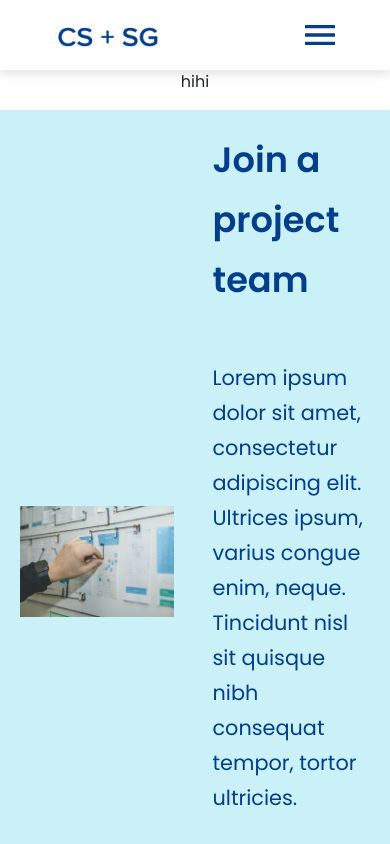
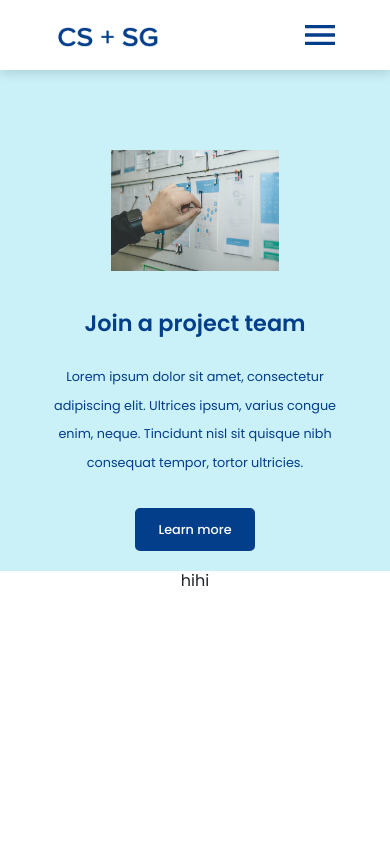
Before and after one commit to CS-Social-Good-CalPoly/club-website, a React (Create React App) app: page / in a window 390 px wide. Shown: the top 844 px of the page. Built offline with nearby package versions, Linux system fonts and the light colour scheme.

Commit message:
responsiveness for blue wave block

```diff
--- a/src/assets/SharedAssets/CallToAction.css
+++ b/src/assets/SharedAssets/CallToAction.css
@@ -4,6 +4,7 @@
   display: flex;
   flex-direction: column;
   align-items: flex-start;
+  /*background-color: rgb(51, 139, 0);*/
 }
 
 .call-to-action h2 {
@@ -24,29 +25,64 @@
   margin-bottom: 55px;
 }
 
-@media screen and (max-device-width: 640px){
+@media screen and (max-device-width: 800px){
 
   .call-to-action {
+    display: flex;
+    justify-content: center;
     align-items: center;
     max-width: 100%;
   }
 
   .call-to-action h2 {
     text-align: center;
-    font-size: 1.8rem;
+    font-size: 1.4rem;
     line-height: 2.5rem;
     margin-bottom: 20px;
     font-weight: 700;
   }
 
   .cta-text {
+    text-align: center;
     max-width: 85%;
   }
 
   .call-to-action p {
-    font-size: 1.2rem;
-    line-height: 2rem;
+    font-size: 0.8rem;
+    line-height: 1.8rem;
+    margin-bottom: 30px;
+    text-align: center;
+  }
+
+}
+
+@media screen and (max-device-width: 640px){
+
+  .call-to-action {
+    display: flex;
+    justify-content: center;
+    align-items: center;
+    max-width: 100%;
+  }
+
+  .call-to-action h2 {
+    text-align: center;
+    font-size: 1.5rem;
+    line-height: 2.5rem;
     margin-bottom: 20px;
+    font-weight: 700;
+  }
 
+  .cta-text {
+    text-align: center;
+    max-width: 85%;
   }
+
+  .call-to-action p {
+    font-size: 1rem;
+    line-height: 1.8rem;
+    margin-bottom: 30px;
+    text-align: center;
+  }
+
 }
--- a/src/assets/SharedAssets/FilledButton.css
+++ b/src/assets/SharedAssets/FilledButton.css
@@ -10,6 +10,20 @@ button.btn-filled a {
   font-size: 25px;
 }
 
+@media screen and (max-device-width: 800px){
+
+  button.btn-filled {
+    border-radius: 5px;
+    padding: .4em 1.3em;
+  }
+
+  button.btn-filled a {
+    font-weight: 500;
+    font-size: 0.8rem;
+  }
+
+}
+
 @media screen and (max-device-width: 640px){
   button.btn-filled {
     border-radius: 5px;
@@ -18,6 +32,7 @@ button.btn-filled a {
 
   button.btn-filled a {
     font-weight: 500;
-    font-size: 1.2rem;
+    font-size: 1rem;
   }
+
 }
--- a/src/assets/WhatWeDo/BlueWaveBlock.css
+++ b/src/assets/WhatWeDo/BlueWaveBlock.css
@@ -1,7 +1,6 @@
 .bluewaveblock-container {
     position: relative;
 }
-
 
 .bluewaveblock .bluewaveblock-wave {
     width: 100%;
@@ -9,44 +8,88 @@
 }
 
 .bluewaveblock {
+    position: relative;
     display: flex;
-  z-index: 10;
+    margin-top: 0px;
+    z-index: -1;
     background-color: #CAF0F8;
     padding: 20px;
+    padding-top: 5rem;
 }
 
 .bluewaveblock img {
     width: 80%;
-  max-width: 685px;
+    min-width: 80%;
+    /*max-width: 685px;*/
 }
 
 .bluewaveblock-img {
-  width: 55%;
+    padding-left: 5rem;
+    width: 60%;
     display: flex;
-  justify-content: flex-start;
+    justify-content: center;
     align-items: center;
 }
 
 .bluewaveblock-cta {
-  width: 45%;
+    width: 50%;
     display: flex;
     justify-content: center;
     align-items: center;
 }
 
 .bluewaveblock-wave {
+    position: relative;
     margin-top: -4em;
     z-index: -10;
-    position: absolute;
 }
 
-@media screen and (max-device-width: 640px){
+.break {
+    display: none;
+}
+
+@media screen and (min-width : 0px) and (max-width : 640px) {
 
     .bluewaveblock {
-    flex-direction: column-reverse;
+        display: flex;
+        flex-wrap: wrap;
+        /*background-color: darkcyan;*/
+        justify-content: center;
+        margin-left: 0;
+        margin-right: 0;
+        /*
+        position: relative;
+        display: flex;
+        margin-top: 0px;
+        z-index: -1;
+        background-color: #CAF0F8;
+        padding: 20px;
+        */
     }
 
+    .break {
+        display: block;
+        flex-basis: 100%;
+        height: 0;
+    }
 
+    .bluewaveblock-cta {
+        width: 100%;
+    }
+
+    .bluewaveblock-img {
+        padding-left: 0;
+    }
+
+    .bluewaveblock-img img{
+        width: 80%;
+        min-width: 80%;
+        margin-bottom: 2rem;
+        background-color: darkgoldenrod;
+        /*max-width: 685px;*/
+    }
+
+    /*
     .bluewaveblock img {
         max-width: 90%;
         margin-bottom: 10px;
@@ -59,5 +102,6 @@
     .bluewaveblock-img {
         justify-content: center;
     }
+    */
 
 }
--- a/src/components/WhatWeDo/BlueWaveBlock.js
+++ b/src/components/WhatWeDo/BlueWaveBlock.js
@@ -11,6 +11,7 @@ const BlueWaveBlock = ({ imageUrl, title, text, buttonUrl, buttonText, buttonSty
                     <div className="bluewaveblock-img">
                         <img src={imageUrl} alt=""/>
                     </div>
+                    <div className="break"></div>
                     <div className="bluewaveblock-cta">
                         <CallToAction
                             title={title}
--- a/src/components/WhatWeDo/WhatWeDo.js
+++ b/src/components/WhatWeDo/WhatWeDo.js
@@ -9,7 +9,7 @@ import BlueWaveBlock from './BlueWaveBlock';
 export default function WhatWeDo() {
     return (
         <div>
-            <p>hihi</p>
+            {/*<p>hihi</p>*/}
             <BlueWaveBlock
                 imageUrl={project_photo}
                 title="Join a project team"
```
Lines whose indentation alone changed are shown as unchanged.
